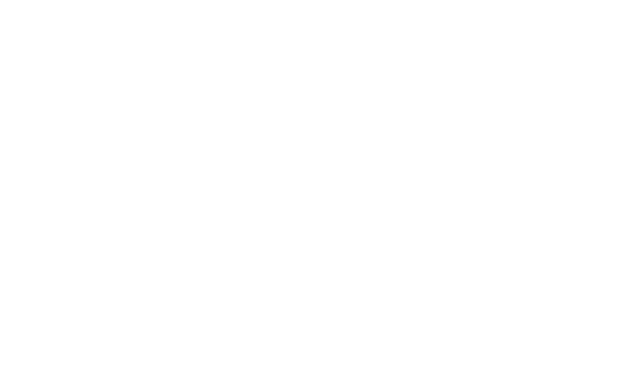
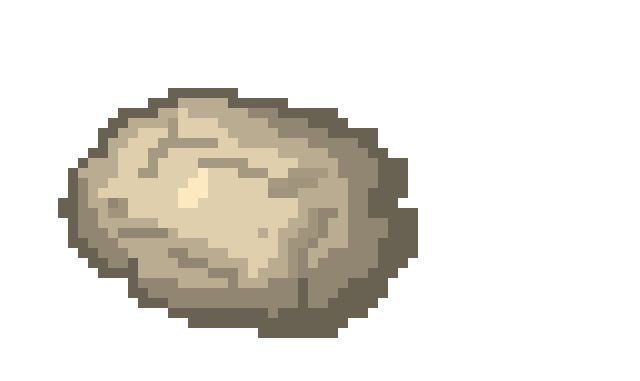
Before and after one commit to cursorweb/cursorgames, a plain HTML site: page game 1/index.html in a window 1280 px wide. Shown: the whole page, without its empty margins (0-640 px from the left). Drawn offline with Linux system fonts and the light colour scheme.

Commit message:
Update index.html

```diff
--- a/game 1/index.html
+++ b/game 1/index.html
@@ -5,7 +5,7 @@
         <meta charset = "utf-8">
     </head>
     <body>
-        <img>
+        <img src = "rock.png">
         <script>
 
         </script>
```
